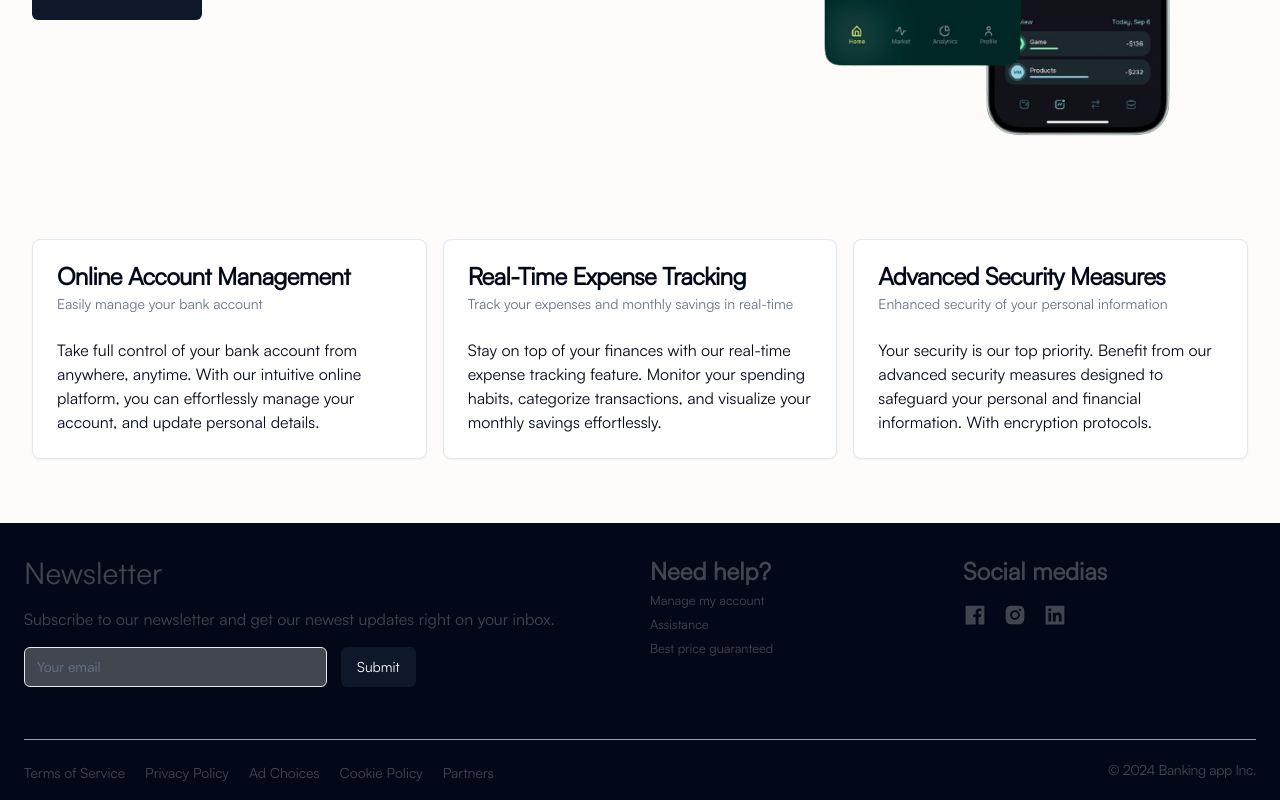
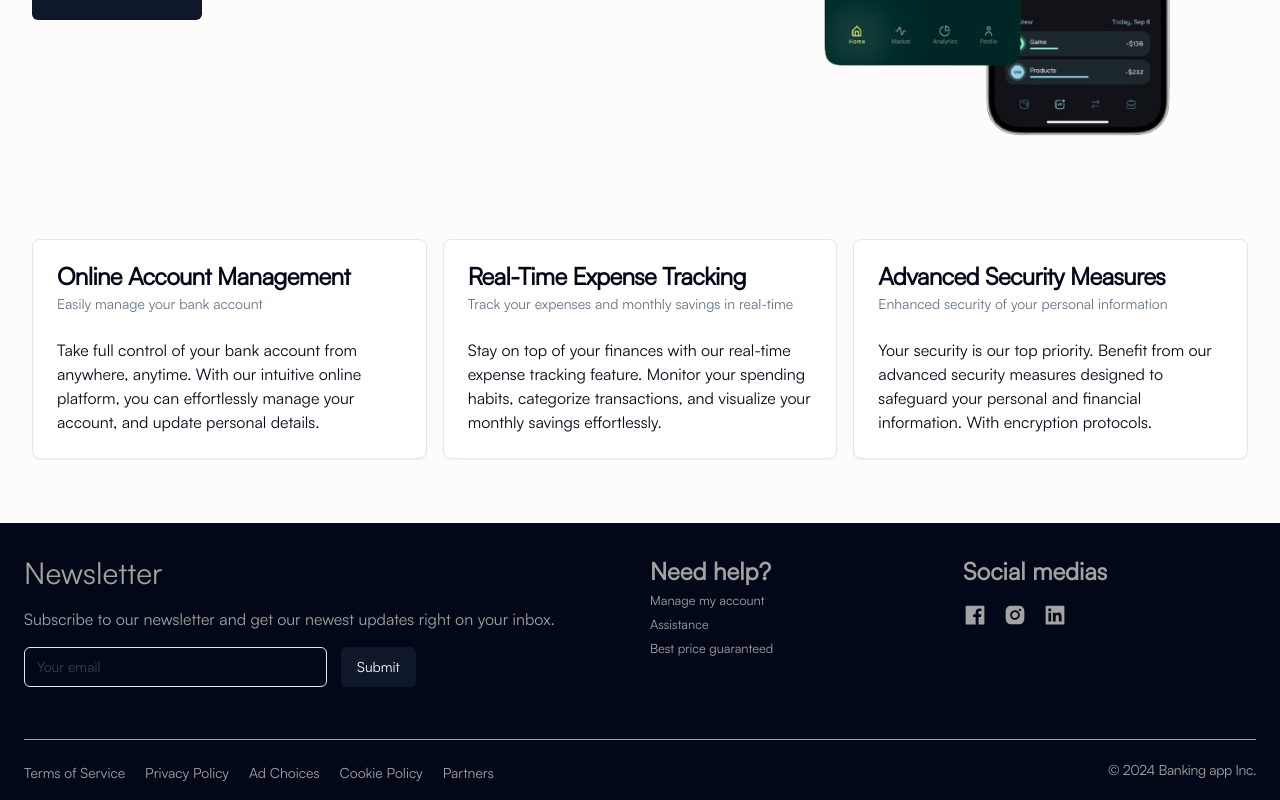
Before and after one commit to Lalaina0904/bank_app, a Next.js app: page / in a window 1280 px wide. Shown: the part 556-1356 px from the top of the page. Built offline with nearby package versions, Linux system fonts and the light colour scheme; no server answers.

Commit message:
feat: add dark colors

```diff
--- a/components/footer.tsx
+++ b/components/footer.tsx
@@ -9,7 +9,7 @@ import { Button } from "./ui/button";
 
 export default function Footer() {
     return (
-        <footer className='bg-foreground text-background'>
+        <footer className='bg-foreground text-neutral-400 dark:text-slate-700'>
             <div className='container mx-auto px-6'>
                 <div className='grid-cols-4 gap-5 py-8 md:grid'>
                     <div className='col-span-2'>
@@ -21,10 +21,15 @@ export default function Footer() {
                         <div className='flex gap-3.5'>
                             <Input
                                 type='email'
-                                className='w-1/2'
+                                className='w-1/2 bg-transparent placeholder:text-slate-700'
                                 placeholder='Your email'
                             />
-                            <Button variant='default'>Submit</Button>
+                            <Button
+                                variant='default'
+                                className='dark:bg-slate-200'
+                            >
+                                Submit
+                            </Button>
                         </div>
                     </div>
 
```
